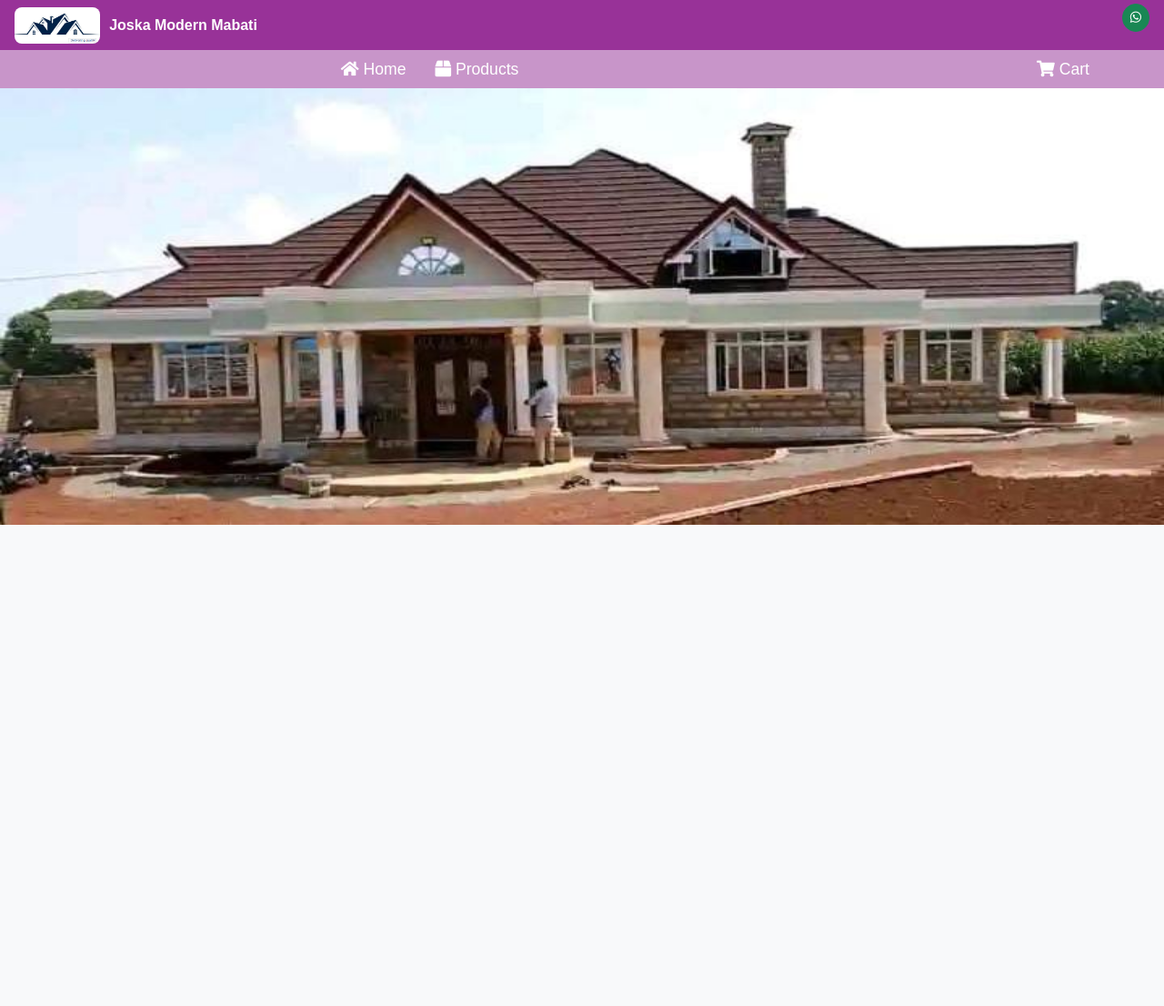
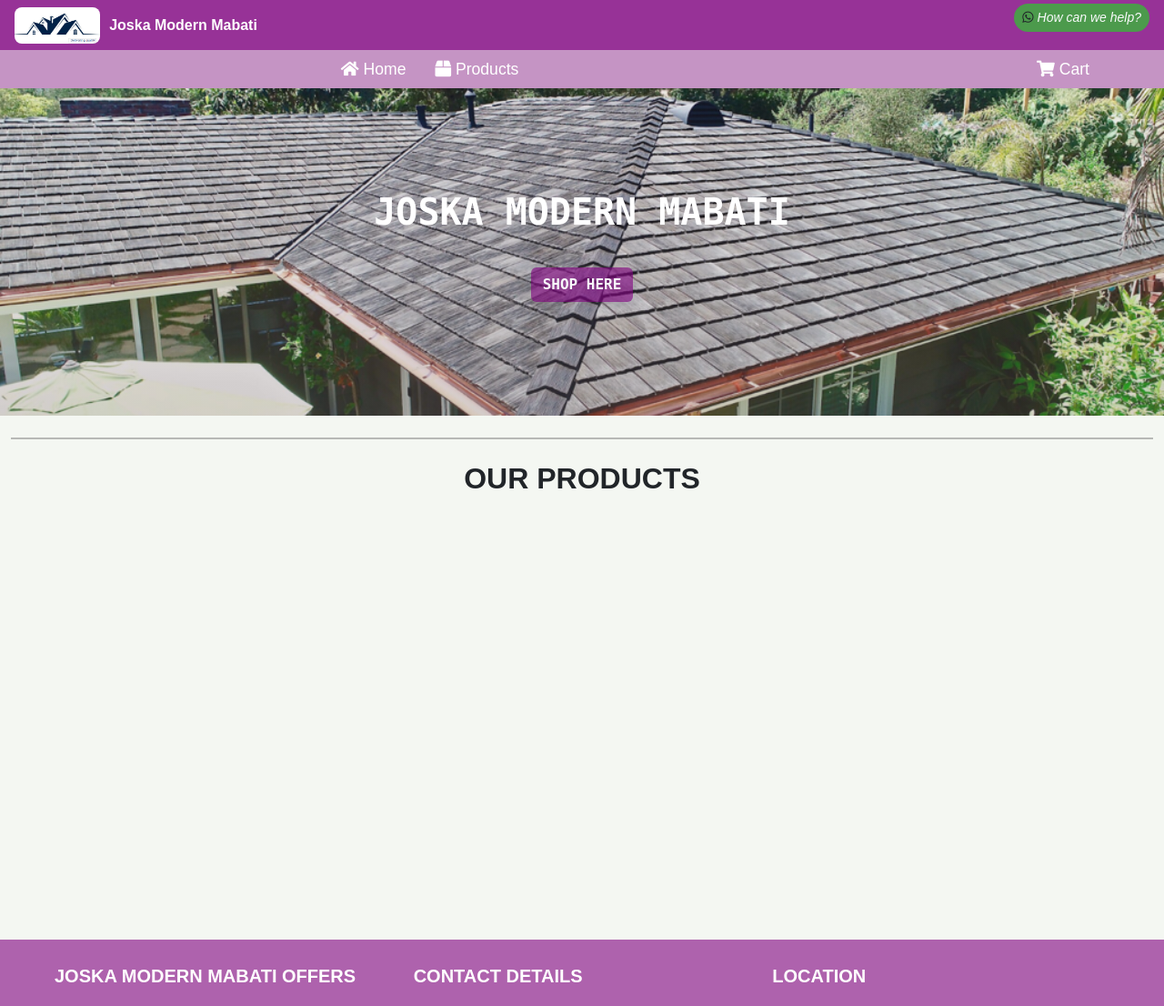
Before and after one commit to EricGikunguNyokabi/joska-modern-mabati, a Flask app: page / in a window 1280 px wide. Shown: the top 1106 px of the page at 91% size. Run offline with Flask 3, Linux system fonts and the light colour scheme; some libraries are stand-ins or nearby versions.

Commit message:
Jamhuri day adjustments 2

```diff
--- a/app/static/css/styles.css
+++ b/app/static/css/styles.css
@@ -32,7 +32,7 @@
 
 
 /* CATEGORY */
-.category-container {
+/* .category-container {
   display: flex;
   gap: 1.5rem;
   justify-content: center;
@@ -71,4 +71,7 @@
 }
 .product-grid {
   margin-top: 2rem;
+} */
+body{
+  background-color: rgba(242, 245, 239, 0.774);
 }
--- a/app/templates/base.html
+++ b/app/templates/base.html
@@ -69,7 +69,7 @@
             <div>
                 <span class="fa-li"><i class="fab fa-whatsapp"></i></span><p class="ms-auto"><a class="text-light" href="https://wa.me/254757398722?text=I%20Want%20to%20Order" target="_blank">
                 <!-- Whatsapp -->
-                <a type="button" class="btn btn-floating btn-success btn-sm rounded-5" href="https://wa.me/254757398722?text=I%20Want%20to%20Order" target="_blank"><i class="fab fa-whatsapp"></i></a>
+                <a type="button" class="btn btn-floating btn-sm rounded-5 me-0 " style="background-color: rgba(0,255,0,.5);" href="https://wa.me/254757398722?text=I%20Want%20to%20Order" target="_blank"><i class="fab fa-whatsapp"></i><i  class="ms-1 text-light">How can we help?</i></a>
             </div>
         </div>
 
@@ -103,9 +103,17 @@
 
        <!-- Static Hero Image -->
         {% block homecarousel %}
-            <div class="hero-image mt-0">
-                <img src="{{ url_for('static', filename='images/carousel2.png') }}" class="d-block w-100 home-img" style="max-height: 60vh;" alt="Welcome Image">
+        <div class="home-bg-img-1 d-flex flex-column justify-content-center align-items-center text-center text-white">
+            <h1 class="fw-bold mb-3">Joska Modern Mabati</h1>
+            <div>
+                <a href="" class="btn fw-bold text-light" style="background-color: rgba(128, 0, 128, .6); ">Shop here</a>
             </div>
+        </div>
+
+
+            <!-- <div class="hero-image mt-0">
+                <img src="{#{ url_for('static', filename='images/carousel2.png') }#}" class="d-block w-100 home-img" style="max-height: 60vh;" alt="Welcome Image">
+            </div> -->
         {% endblock %}
 
     <main class="container-fluid my-2">
--- a/app/templates/home.html
+++ b/app/templates/home.html
@@ -3,44 +3,123 @@
 {% block title %}Joska Modern Mabati{% endblock %}
 
 
-
 {% block content %}
 <style>
-    h1{
-        font-family: 'Segoe UI', Tahoma, Geneva, Verdana, sans-serif;
-        font-size: 4em;
+    .home-bg-img-1 {
+        background: linear-gradient(rgba(156, 139, 139, 0.1), rgba(133, 119, 119, 0.3)),
+        url('{{ url_for("static", filename="images/main-carousel.jpeg") }}') no-repeat center center;
+        background-size: cover;
+        background-repeat: no-repeat;
+        height: 45vh; /* Adjust height as needed */
+        color: white;
+        font-family: monospace;
+        text-transform: uppercase;
+        font-size: 3em;
         font-weight: 900;
     }
+    /* .home-bg-img-2 {
+        background: linear-gradient(rgba(179, 16, 201, 0.9), rgba(165, 10, 185, 0.9)),
+        url('{{ url_for("static", filename="images/category/Roofing.webp") }}');
+        background-size: cover;
+        background-position: center;
+        background-repeat: no-repeat;
+        height: fit-content;
+    }  */
 </style>
 
 <!-- Categories Section -->
-<div class="category-container">
+    <!-- Categories Section -->
+
+<div class="container mt-4 home-bg-img-2">
+    <div class="row row-cols-2 row-cols-md-3 g-4">
         {% for category in categories %}
-    <a href="{{ url_for('ecommerce.category_products', category_id=category.category_id) }}" class="category-card">
-        <img src="{{ url_for('static', filename=category.category_image_path.split('static/', 1)[-1]) }}" alt="{{ category.category_name }}">
-        <p>{{ category.category_name }}</p>
+        <div class="col">
+            <a href="{{ url_for('ecommerce.category_products', category_id=category.category_id) }}" class="text-decoration-none text-dark">
+                <div class="card h-100 shadow-sm">
+                    <!-- Image Section -->
+                    <img src="{{ url_for('static', filename=category.category_image_path.split('static/', 1)[-1]) }}"
+                         alt="{{ category.category_name }}"
+                         class="card-img-top" style="min-height: 20vh;">
+
+                    <!-- Card Body Section -->
+                    <div class="card-body bg-light d-flex align-items-center justify-content-center p-0" style="height:fit-content; font-family: monospace;">
+                        <h5 class="card-title fw-bold m-0">{{ category.category_name | upper }}</h5>
+                    </div>
+
+                </div>
             </a>
+        </div>
         {% endfor %}
+    </div>
 </div>
 
 
-<!-- Product Cards -->
-<div class="row row-cols-2 row-cols-md-5 g-2 my-4">
+
+<hr class="border-0" style="height: 2px; background-color: #000;">
+
+<!-- <hr style="background-color: #17a2b8; height: 5px; border: none;"> -->
+<!-- Products Section -->
+<div class="container-fluid my-4">
+    <!-- Header Section -->
+    <div class="text-center mb-4">
+        <style>
+            .underline-effect {
+                position: relative;
+                text-decoration: none;
+                display: inline-block;
+                font-weight: 800;
+            }
+            .underline-effect::after {
+                content: '';
+                width: 0%;
+                height: 3px;
+                background: #f44336; /* Red underline */
+                position: absolute;
+                bottom: -5px; /* Adjust distance from the text */
+                left: 0;
+                right: 0;
+                margin: auto;
+                transition: width 0.6s ease; /* Smooth transition */
+            }
+            .underline-effect:hover::after {
+                width: 100%; /* Expands underline on hover */
+            }
+        </style>
+        <h2 class="underline-effect">OUR PRODUCTS</h2>
+    </div>
+
+    <!-- Products Grid -->
+    <div class="row row-cols-2 row-cols-md-5 g-2">
         {% for product in products %}
         <div class="col">
             <div class="card h-100 shadow-sm">
-            <img src="{{ url_for('static', filename=product.product_image_path) }}" class="card-img-top w-100" alt="{{ product.product_name }}" style="min-height: 250px;">
+                <!-- Product Image -->
+                <img src="{{ url_for('static', filename=product.product_image_path) }}"
+                     class="card-img-top w-100"
+                     alt="{{ product.product_name }}"
+                     style="min-height: 250px;">
+
+                <!-- Product Details -->
                 <div class="card-body">
-                <h5 class="card-title">{{ product.product_name | title }}</h5>
-                <!-- Price and Button in the same row -->
+                    <h5 class="card-title"
+                        style="font-family: monospace; font-size: 1em; word-wrap: break-word; white-space: normal; font-weight: 800;">
+                        {{ product.product_name | upper }}
+                    </h5>
+
+                    <!-- Price and Button -->
                     <div class="d-flex justify-content-between align-items-center">
                         <!-- <p class="card-text"><strong>Price: Ksh {#{ product.product_cost }#}</strong></p> -->
-                    <a href="{{ url_for('ecommerce.single_product_detail', product_id=product.product_id) }}" class="text-primary">View Details</a>
+                        <a href="{{ url_for('ecommerce.single_product_detail', product_id=product.product_id) }}"
+                           class="text-primary">
+                           View Product
+                        </a>
                     </div>
                 </div>
             </div>
         </div>
         {% endfor %}
     </div>
+</div>
+
 
 {% endblock %}
```
Also changed, not shown: app/static/images/Top-Brand.png (added), app/static/images/fast-delivery.webp (added), app/static/images/main-carousel.jpeg (added), app/static/images/products/Rain_gutter_System.jpg (deleted), app/static/images/products/Roofing.webp (deleted). Lines whose indentation alone changed are shown as unchanged.
